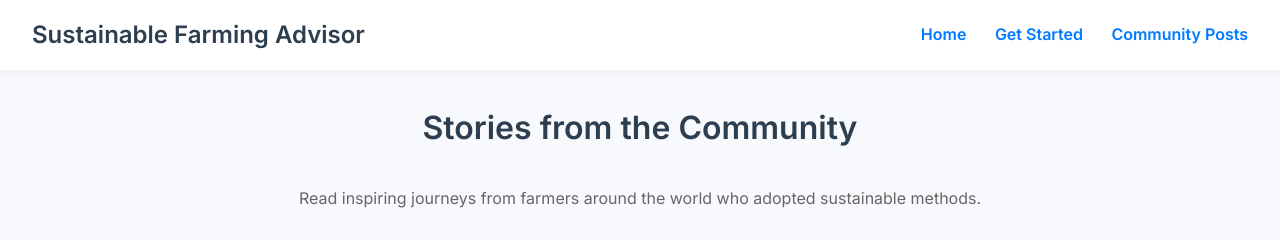
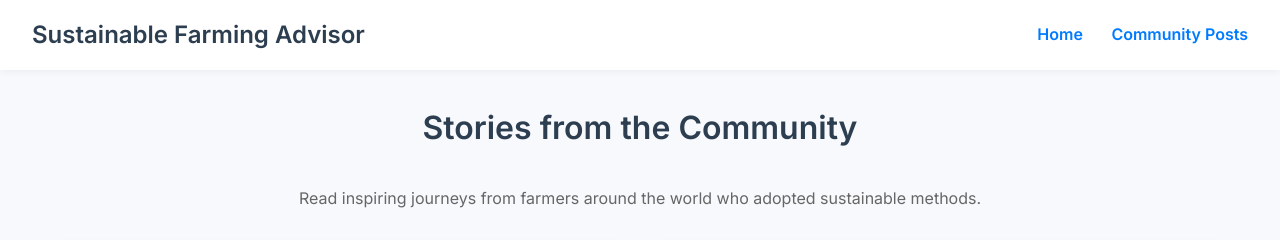
Before and after one commit to DMills27/climate-adapt-app, a Flask app: page /community-posts in a window 1280 px wide. Shown: the top 240 px of the page. Run offline with Flask 3, Linux system fonts and the light colour scheme.

```diff
--- a/templates/community_posts.html
+++ b/templates/community_posts.html
@@ -195,7 +195,6 @@
         <div class="navbar-title">Sustainable Farming Advisor</div>
         <div>
             <a href="/" class="nav-link">Home</a>
-            <a href="/get-started" class="nav-link">Get Started</a>
             <a href="/community-posts" class="nav-link">Community Posts</a>
         </div>
     </div>
```
Also changed, not shown: README.md.
